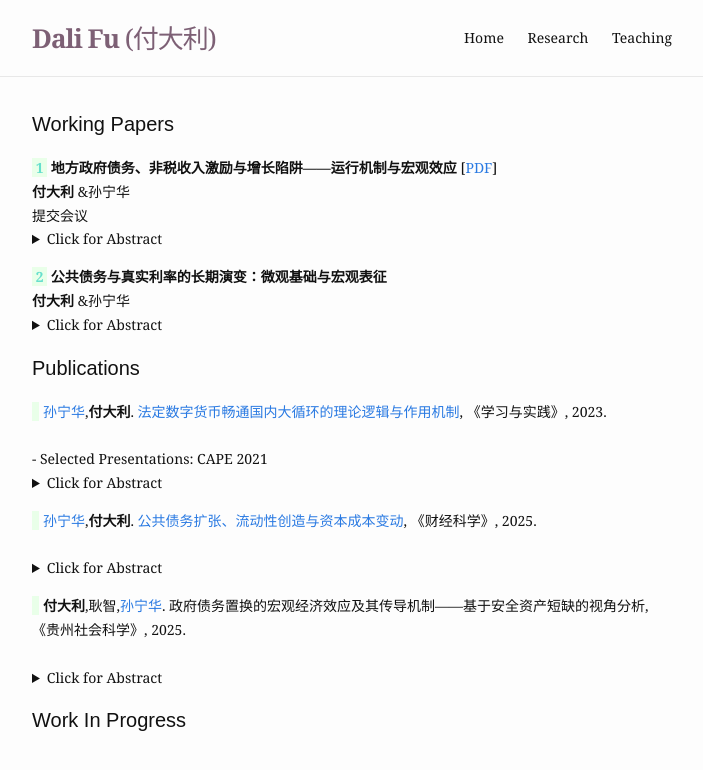
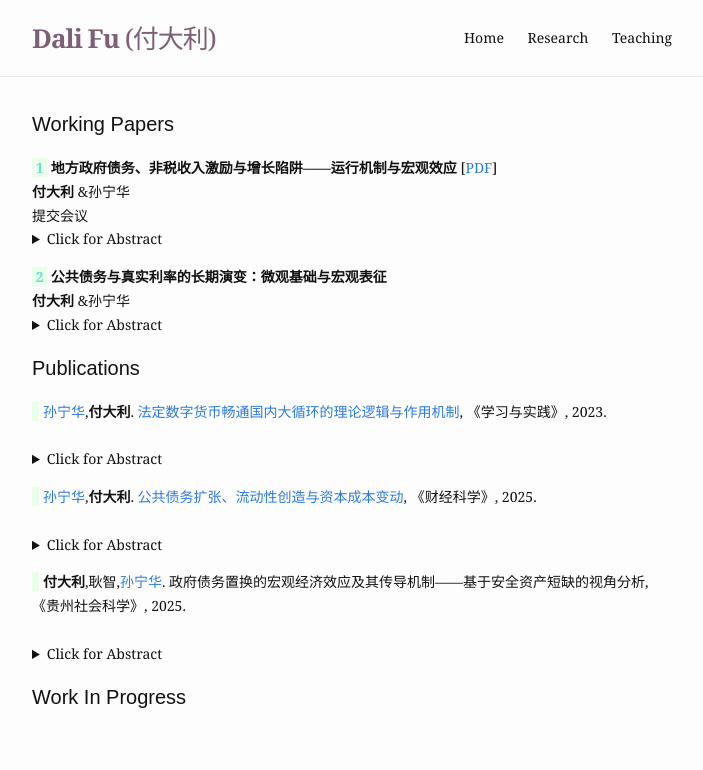
Before and after one commit to dali-econ/homepage, a Jekyll site: the page built from research.md, in a window 1280 px wide. Shown: the top 770 px of the page, without its empty margins (288-991 px from the left). Built offline with Jekyll 4.4.1, drawn with Linux system fonts in a browser that asks for light colours.

Commit message:
Update research.md

```diff
--- a/research.md
+++ b/research.md
@@ -20,7 +20,6 @@ items:
 publica:
   - title:  Publication
     description: <a href = "https://nubs.nju.edu.cn/snh/list.htm" target="_blank">孙宁华</a>,<strong>付大利</strong>. <a href = "https://kns.cnki.net/kcms2/article/abstract?v=29aDaWKg40HK_u6jWzWxivzSuUqsadFKyvEe6HiJabgT2tslqBrWBYZLyduMgybiKKzpM27IdNOo87N-LIaRuuFKPR7kQnB-cybBEK4JvTvcTqx9Fnv1r_B5O7ZjpzOYHFhJDxzgJ90=&uniplatform=NZKPT" target="_blank">法定数字货币畅通国内大循环的理论逻辑与作用机制</a>, 《学习与实践》, 2023.
-    coverage: Selected Presentations&#58; CAPE 2021
 
   - title:  Publication
     description: <a href = "https://nubs.nju.edu.cn/snh/list.htm" target="_blank">孙宁华</a>,<strong>付大利</strong>. <a href = "https://kns.cnki.net/kcms2/article/abstract?v=29aDaWKg40FG6PPIfcn6XlkoIgMHMXU1nc5yPPqKgQeybdb68xhMtQIE3gxtgsHp0UKgemWB0V4PM16rBrd1GT0y33OQ5LGf_nW5cZYKxenCGtcpCvlxNXawFeinpoS7XbWalwI0HNphQjBVbi_9POtf-2LvMicG6Ph8dGgFQJBHPP_bUHE4Xg==&uniplatform=NZKPT&language=CHS" target="_blank">公共债务扩张、流动性创造与资本成本变动</a>, 《财经科学》, 2025.
```
